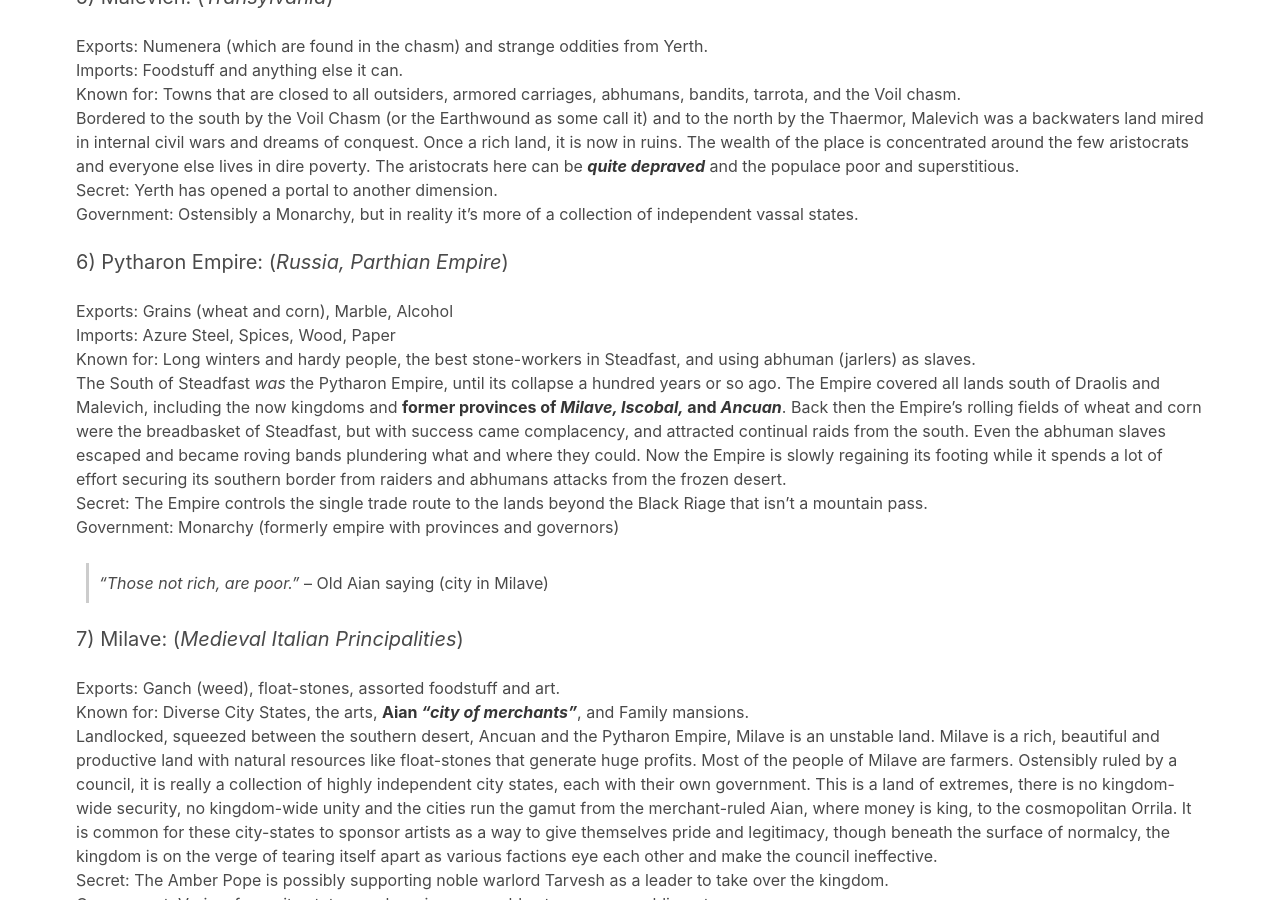
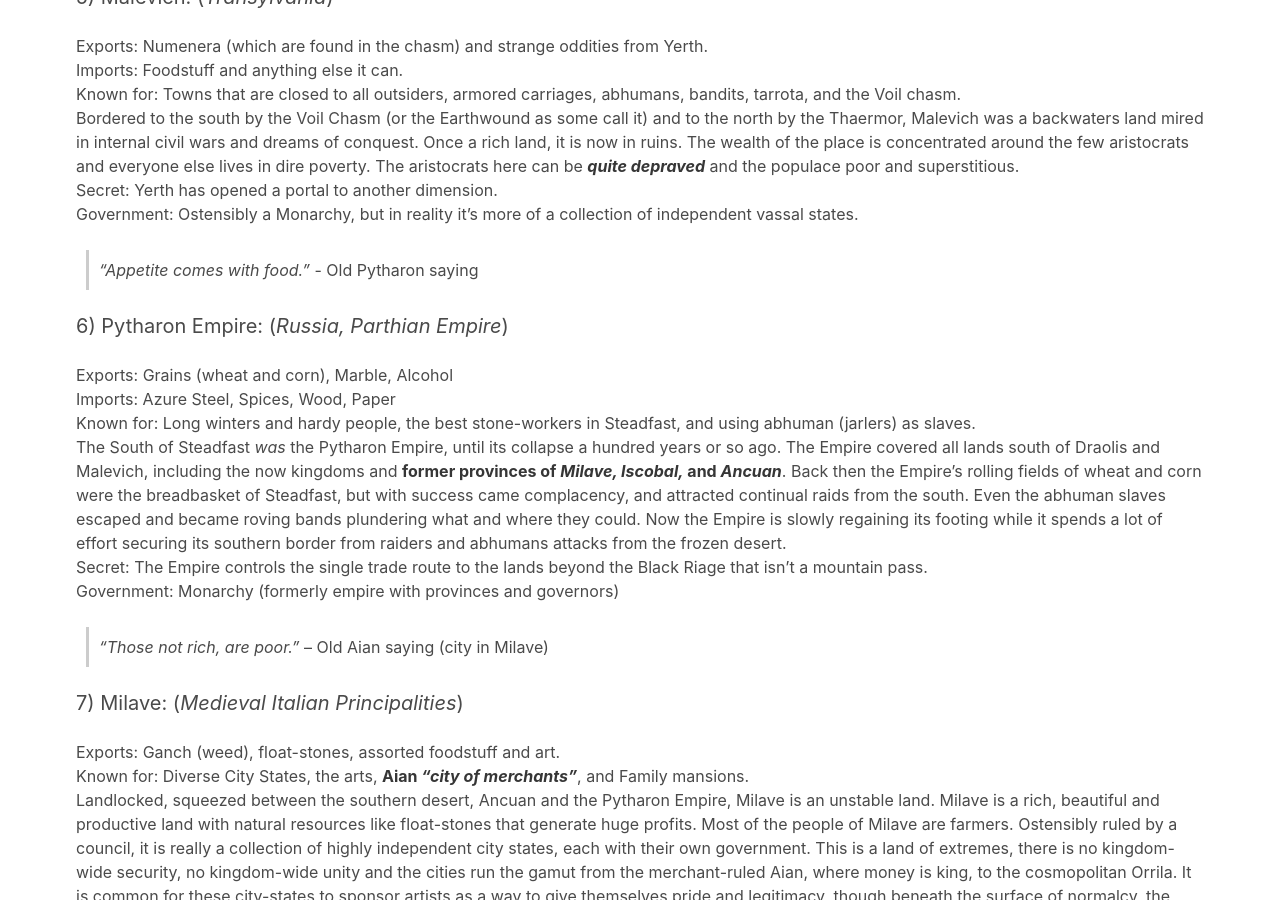
Before and after one commit to rebelwarrior/numenera, a Jekyll site: the page built from setting/ninth-world.md, in a window 1280 px wide and 900 px high, scrolled down 4033 px. Built offline with Jekyll 4.4.1, drawn with Linux system fonts in a browser that asks for light colours; nearby versions of some CDN libraries.

Commit message:
Update ninth-world.md

```diff
--- a/setting/ninth-world.md
+++ b/setting/ninth-world.md
@@ -139,6 +139,8 @@ Known for: Towns that are closed to all outsiders, armored carriages, abhumans,
 Bordered to the south by the Voil Chasm (or the Earthwound as some call it) and to the north by the Thaermor, Malevich was a backwaters land mired in internal civil wars and dreams of conquest. Once a rich land, it is now in ruins. The wealth of the place is concentrated around the few aristocrats and everyone else lives in dire poverty. The aristocrats here can be ___quite depraved___ and the populace poor and superstitious.
 Secret: Yerth has opened a portal to another dimension.
 Government: Ostensibly a Monarchy, but in reality it's more of a collection of independent vassal states.
+
+> _"Appetite comes with food."_ - Old Pytharon saying
 
 #### Pytharon Empire
 {:.is-sr-only}
```
